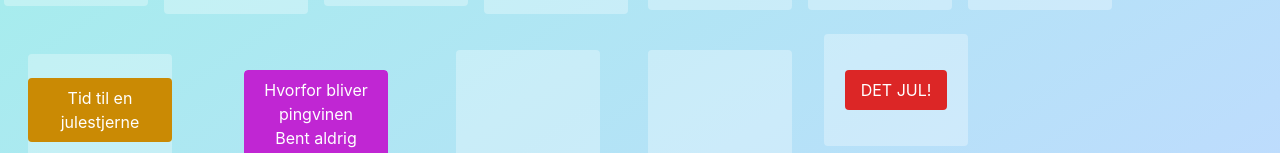
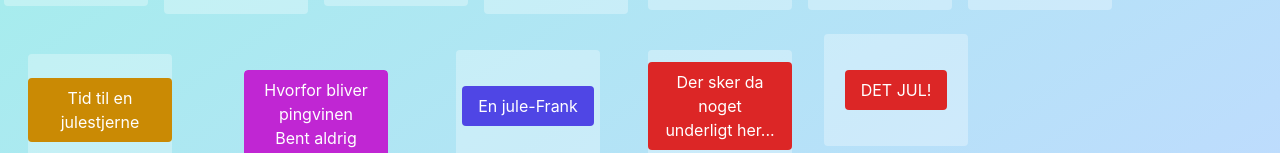
Before and after one commit to antonvdi/antonvdi-web, a React (Create React App) app in the folder frontend/: page /maria in a window 1280 px wide. Shown: the part 634-787 px from the top of the page. Built offline with nearby package versions, Linux system fonts and the light colour scheme.

Commit message:
adds all doors

```diff
--- a/frontend/src/components/ChristmasCalendar.tsx
+++ b/frontend/src/components/ChristmasCalendar.tsx
@@ -22,6 +22,8 @@ import Advent17 from "./advents/Advent17";
 import Advent18 from "./advents/Advent18";
 import Advent19 from "./advents/Advent19";
 import Advent20 from "./advents/Advent20";
+import Advent21 from "./advents/Advent21";
+import Advent22 from "./advents/Advent22";
 
 const calendar = [
   <Advent0 />,
@@ -45,8 +47,8 @@ const calendar = [
   <Advent18 />,
   <Advent19 />,
   <Advent20 />,
-  <></>,
-  <></>,
+  <Advent21 />,
+  <Advent22 />,
   <Advent23 />,
 ];
 
--- a/frontend/src/components/Door.tsx
+++ b/frontend/src/components/Door.tsx
@@ -8,7 +8,6 @@ interface DoorProps {
 const Door: React.FC<DoorProps> = ({ children, title }) => {
   // Assuming title is the date for which the door should open
   const todaysDate = new Date().getDate();
-  //const todaysDate = 24;
   const [isOpen, setIsOpen] = useState(Number(title) < todaysDate);
 
   const basicDoorStyle =
--- /dev/null
+++ b/frontend/src/components/advents/Advent21.tsx
@@ -0,0 +1,28 @@
+import React from "react";
+import DialogButton from "../DialogButton";
+import Image from "../../resources/frank_christmas.webp";
+
+const Advent21: React.FC = () => {
+  return (
+    <>
+      <DialogButton
+        title=""
+        buttonText="En jule-Frank"
+        buttonColor="bg-indigo-600"
+        buttonColorHover="hover:bg-indigo-800"
+        body={
+          <div className="max-width-sm">
+            <img
+              src={Image}
+              alt="Description"
+              className="rounded-lg shadow-lg w-96"
+            />
+            <p>Gad vide hvad han er ude på...</p>
+          </div>
+        }
+      />
+    </>
+  );
+};
+
+export default Advent21;
--- /dev/null
+++ b/frontend/src/components/advents/Advent22.tsx
@@ -0,0 +1,28 @@
+import React from "react";
+import DialogButton from "../DialogButton";
+import Image from "../../resources/frank_christmas_sus.webp";
+
+const Advent22: React.FC = () => {
+  return (
+    <>
+      <DialogButton
+        title=""
+        buttonText="Der sker da noget underligt her..."
+        buttonColor="bg-red-600"
+        buttonColorHover="hover:bg-red-800"
+        body={
+          <div className="max-width-sm">
+            <img
+              src={Image}
+              alt="Description"
+              className="rounded-lg shadow-lg w-96"
+            />
+            <p>Håber alting er klar til jul i morgen!</p>
+          </div>
+        }
+      />
+    </>
+  );
+};
+
+export default Advent22;
--- a/frontend/src/components/maze/BentGame.tsx
+++ b/frontend/src/components/maze/BentGame.tsx
@@ -74,7 +74,7 @@ export default function BentGame() {
   return (
     <div className="Game" onKeyDown={handleMove} tabIndex={1}>
       <p className="max-w-prose">
-        Men åh nej! Juletræet er blevet sjålet! Hjælp Bent med at finde
+        Men åh nej! Juletræet er blevet sjålet af Frank! Hjælp Bent med at finde
         juletræet! Brug piletasterne til at bevæge dig
       </p>
 
```
Also changed, not shown: frontend/src/resources/frank_christmas.webp (added), frontend/src/resources/frank_christmas_sus.webp (added).
